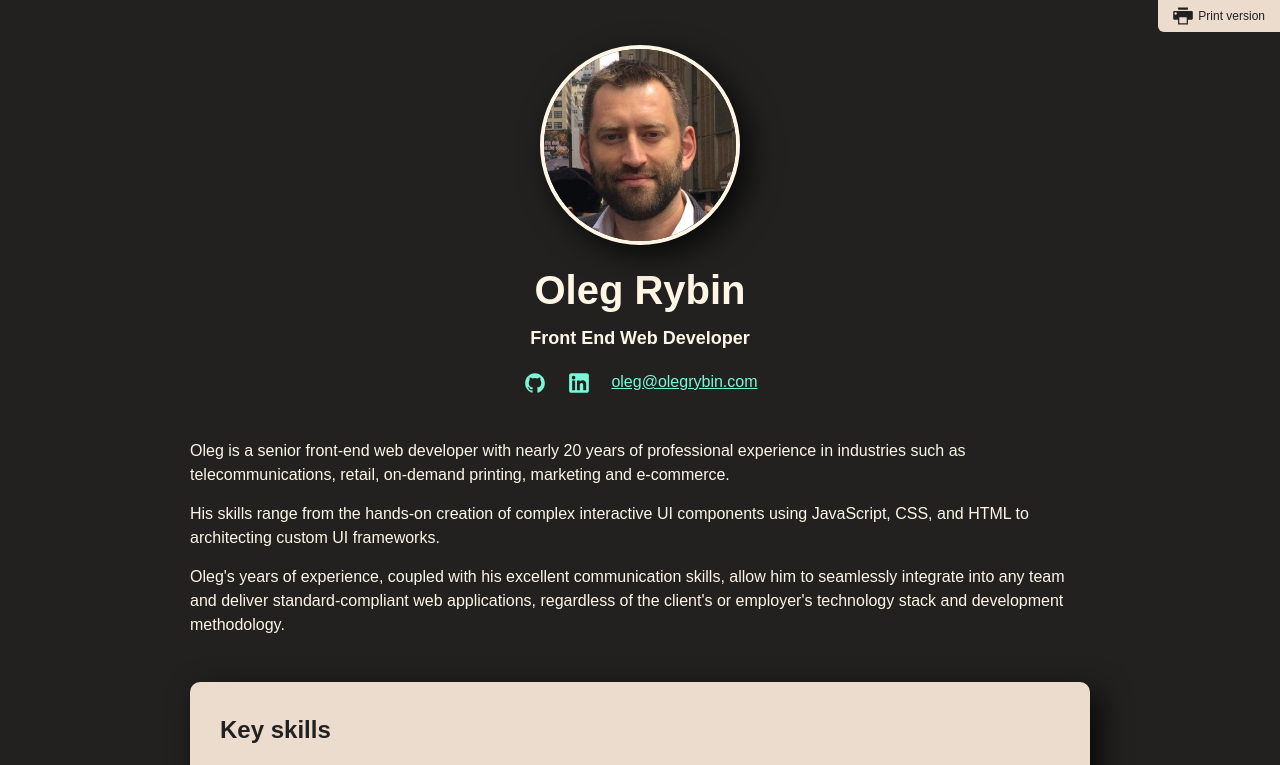
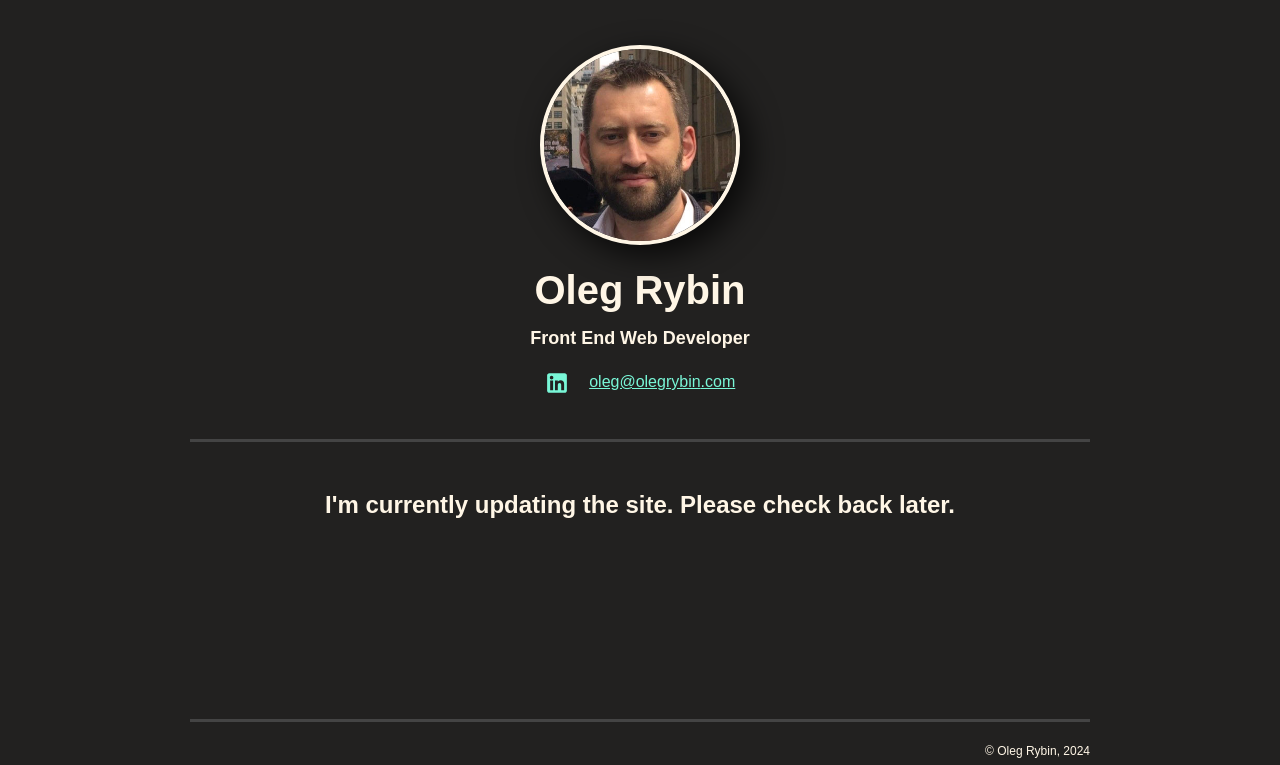
Before and after one commit to olegr1/oleg-rybin-site, an Eleventy site: page src/index.html in a window 1280 px wide. Shown: the top 765 px of the page. Built offline with nearby package versions, Linux system fonts and the light colour scheme; Eleventy itself is replaced by a stand-in of ours; files that its build step writes are made by us from their sources.

Commit message:
Disabling site contents for updates

```diff
--- a/src/_includes/layouts/base.html
+++ b/src/_includes/layouts/base.html
@@ -2,14 +2,22 @@
 <html lang="en">
   <head>
     <title>{{resume.contents.name}} | {{resume.contents.role}}</title>
-  <meta charset="UTF-8">
-  <meta name="viewport" content="width=device-width, initial-scale=1.0">
+    <meta charset="UTF-8" />
+    <meta name="viewport" content="width=device-width, initial-scale=1.0" />
     <meta name="description" content="{{resume.contents.intro[0]}}" />
     <link rel="icon" href="favicon.ico" type="image/x-icon" />
-  {% set js %} {% include "main.js" %} {% endset %}
-  {% set css %} {% include "main.css" %} {% endset %}
-  <style>{{ css | cssmin | safe }}</style>
-  <script>{{ js | jsmin | safe }}</script>
+    {% set js %} {% include "main.js" %} {% endset %} {% set css %} {% include
+    "main.css" %} {% endset %}
+    <style>
+      {{ css | cssmin | safe }}
+    </style>
+    <script>
+      {
+        {
+          js | jsmin | safe;
+        }
+      }
+    </script>
   </head>
   <body>
     <a href="#orMain" class="or-skip-to-main-link">Skip to main content</a>
@@ -19,32 +27,48 @@
     <footer class="or-footer">
       <div class="container">
         <div class="or-footer-content">
-          <a class="or-back-to-top-link" href="#orTop">Back to top</a>
+          <!-- <a class="or-back-to-top-link" href="#orTop">Back to top</a> -->
           <div class="or-footer-copyright">© Oleg Rybin, 2024</div>
         </div>
       </div>
     </footer>
 
-  <svg tabindex="-1" focusable="false" aria-hidden="true" style="position: absolute; width: 0; height: 0; overflow: hidden;" version="1.1" xmlns="http://www.w3.org/2000/svg" xmlns:xlink="http://www.w3.org/1999/xlink">
+    <svg
+      tabindex="-1"
+      focusable="false"
+      aria-hidden="true"
+      style="position: absolute; width: 0; height: 0; overflow: hidden"
+      version="1.1"
+      xmlns="http://www.w3.org/2000/svg"
+      xmlns:xlink="http://www.w3.org/1999/xlink"
+    >
       <defs>
         <symbol id="icon-print" viewBox="0 0 30 30">
-            <path d="M7.64 2.12h14.72V5.8H7.64V2.12zM27.88 7.64H2.12c-1.01 0-1.84.83-1.84 1.84v9.2c0 1.01.83 1.84 1.84 1.84h5.52v7.36h14.72v-7.36h5.52c1.01 0 1.84-.83 1.84-1.84v-9.2c0-1.01-.83-1.84-1.84-1.84zM3.96 13.16c-1.02 0-1.84-.82-1.84-1.84s.82-1.84 1.84-1.84 1.84.82 1.84 1.84-.82 1.84-1.84 1.84zm16.56 12.88H9.48v-9.2h11.04v9.2z"></path>
+          <path
+            d="M7.64 2.12h14.72V5.8H7.64V2.12zM27.88 7.64H2.12c-1.01 0-1.84.83-1.84 1.84v9.2c0 1.01.83 1.84 1.84 1.84h5.52v7.36h14.72v-7.36h5.52c1.01 0 1.84-.83 1.84-1.84v-9.2c0-1.01-.83-1.84-1.84-1.84zM3.96 13.16c-1.02 0-1.84-.82-1.84-1.84s.82-1.84 1.84-1.84 1.84.82 1.84 1.84-.82 1.84-1.84 1.84zm16.56 12.88H9.48v-9.2h11.04v9.2z"
+          ></path>
         </symbol>
         <symbol id="icon-location" viewBox="0 0 30 30">
-          <path d="M15 .21c-5.11 0-9.25 4.14-9.25 9.25C5.75 18.7 15 29.79 15 29.79s9.25-11.09 9.25-20.34c0-5.1-4.14-9.24-9.25-9.24zM15 15c-3.06 0-5.55-2.48-5.55-5.55S11.94 3.91 15 3.91s5.55 2.48 5.55 5.55S18.06 15 15 15z"></path>
+          <path
+            d="M15 .21c-5.11 0-9.25 4.14-9.25 9.25C5.75 18.7 15 29.79 15 29.79s9.25-11.09 9.25-20.34c0-5.1-4.14-9.24-9.25-9.24zM15 15c-3.06 0-5.55-2.48-5.55-5.55S11.94 3.91 15 3.91s5.55 2.48 5.55 5.55S18.06 15 15 15z"
+          ></path>
         </symbol>
         <symbol id="icon-linkedin" viewBox="0 0 30 30">
-        <path d="M26.52,0.19H3.48c-1.82,0-3.29,1.47-3.29,3.29v23.04c0,1.82,1.47,3.29,3.29,3.29h23.04
+          <path
+            d="M26.52,0.19H3.48c-1.82,0-3.29,1.47-3.29,3.29v23.04c0,1.82,1.47,3.29,3.29,3.29h23.04
         c1.82,0,3.29-1.47,3.29-3.29V3.48C29.81,1.66,28.34,0.19,26.52,0.19z M9.14,25.7H4.73V11.43h4.42V25.7z M6.91,9.57
         c-1.44,0-2.61-1.18-2.61-2.63c0-1.45,1.17-2.63,2.61-2.63s2.61,1.18,2.61,2.63C9.53,8.39,8.36,9.57,6.91,9.57z M25.7,25.7h-4.4
         v-7.49c0-2.05-0.78-3.2-2.41-3.2c-1.77,0-2.69,1.19-2.69,3.2v7.49h-4.24V11.43h4.24v1.92c0,0,1.27-2.36,4.3-2.36
-        c3.03,0,5.19,1.85,5.19,5.67V25.7z"/>
+        c3.03,0,5.19,1.85,5.19,5.67V25.7z"
+          />
         </symbol>
         <symbol id="icon-github" viewBox="0 0 30 30">
-        <path d="M15.01.49C6.84.49.24 7.14.24 15.37c0 6.58 4.23 12.14 10.1 14.11.73.15 1-.32 1-.71 0-.34-.02-1.53-.02-2.76-4.11.89-4.96-1.77-4.96-1.77-.66-1.72-1.64-2.17-1.64-2.17-1.34-.91.1-.91.1-.91 1.49.1 2.27 1.53 2.27 1.53 1.32 2.27 3.45 1.63 4.3 1.23.12-.96.51-1.63.93-2-3.28-.34-6.72-1.63-6.72-7.34 0-1.63.59-2.96 1.52-3.99-.15-.37-.66-1.9.15-3.94 0 0 1.25-.39 4.06 1.53a14.153 14.153 0 0 1 7.38 0c2.81-1.92 4.06-1.53 4.06-1.53.81 2.04.29 3.57.15 3.94.95 1.03 1.52 2.36 1.52 3.99 0 5.71-3.45 6.97-6.75 7.34.54.47 1 1.35 1 2.76 0 2-.02 3.6-.02 4.09 0 .39.27.86 1 .71 5.87-1.97 10.1-7.54 10.1-14.11C29.78 7.14 23.15.49 15.01.49z" style="fill-rule:evenodd;clip-rule:evenodd"/>
+          <path
+            d="M15.01.49C6.84.49.24 7.14.24 15.37c0 6.58 4.23 12.14 10.1 14.11.73.15 1-.32 1-.71 0-.34-.02-1.53-.02-2.76-4.11.89-4.96-1.77-4.96-1.77-.66-1.72-1.64-2.17-1.64-2.17-1.34-.91.1-.91.1-.91 1.49.1 2.27 1.53 2.27 1.53 1.32 2.27 3.45 1.63 4.3 1.23.12-.96.51-1.63.93-2-3.28-.34-6.72-1.63-6.72-7.34 0-1.63.59-2.96 1.52-3.99-.15-.37-.66-1.9.15-3.94 0 0 1.25-.39 4.06 1.53a14.153 14.153 0 0 1 7.38 0c2.81-1.92 4.06-1.53 4.06-1.53.81 2.04.29 3.57.15 3.94.95 1.03 1.52 2.36 1.52 3.99 0 5.71-3.45 6.97-6.75 7.34.54.47 1 1.35 1 2.76 0 2-.02 3.6-.02 4.09 0 .39.27.86 1 .71 5.87-1.97 10.1-7.54 10.1-14.11C29.78 7.14 23.15.49 15.01.49z"
+            style="fill-rule: evenodd; clip-rule: evenodd"
+          />
         </symbol>
       </defs>
     </svg>
-
   </body>
 </html>
--- a/src/_includes/main.css
+++ b/src/_includes/main.css
@@ -130,10 +130,17 @@ body {
   background-color: var(--body-bg);
   color: var(--text-color-main);
   font-family: sans-serif;
+  min-height: 100vh;
+  display: flex;
+  flex-direction: column;
 }
 
 main:focus {
   outline: none;
+}
+
+main {
+  flex: 1;
 }
 
 .or-nobr {
--- a/src/index.html
+++ b/src/index.html
@@ -5,7 +5,7 @@ layout: layouts/base.html
 <header class="or-header" id="orTop">
   <div class="container">
     <div class="or-header-content">
-      <a
+      <!-- <a
         href="/assets/docs/oleg_rybin_front_end_dev_resume.docx"
         class="or-print-button"
       >
@@ -13,7 +13,7 @@ layout: layouts/base.html
           <use tabindex="-1" focusable="false" xlink:href="#icon-print"></use>
         </svg>
         Print version
-      </a>
+      </a> -->
 
       <div class="or-header-photo-wrap">
         <img
@@ -30,7 +30,7 @@ layout: layouts/base.html
       </h1>
 
       <p class="or-contacts">
-        <a
+        <!-- <a
           href="https://{{resume.contents.github}}"
           title="This site's GitHub repo"
           class="or-contacts-icon-link"
@@ -46,7 +46,7 @@ layout: layouts/base.html
               xlink:href="#icon-github"
             ></use>
           </svg>
-        </a>
+        </a> -->
         <a
           href="https://{{resume.contents.linkedin}}"
           title="Oleg Rybin's LinkedIn page"
@@ -73,17 +73,23 @@ layout: layouts/base.html
           >+1 (647) 401<span>401</span>-1468</a
         >
       </p>
-      <div class="or-intro">
+      <!-- <div class="or-intro">
         {% for paragraph in resume.contents.intro %}
         <p>{{paragraph}}</p>
         {% endfor %}
-      </div>
+      </div> -->
     </div>
   </div>
 </header>
 
 <main tabindex="-1" id="orMain">
-  <section class="or-section or-section--skills">
+  <div class="container">
+    <h1 class="or-section-header or-intro">
+      I'm currently updating the site. Please check back later.
+    </h1>
+  </div>
+
+  <!-- <section class="or-section or-section--skills">
     <div class="container">
       <div class="or-section-content">
         <h2 class="or-section-header">Key skills</h2>
@@ -159,5 +165,5 @@ layout: layouts/base.html
         {% endfor %}
       </div>
     </div>
-  </section>
+  </section> -->
 </main>
```
Lines whose indentation alone changed are shown as unchanged.
